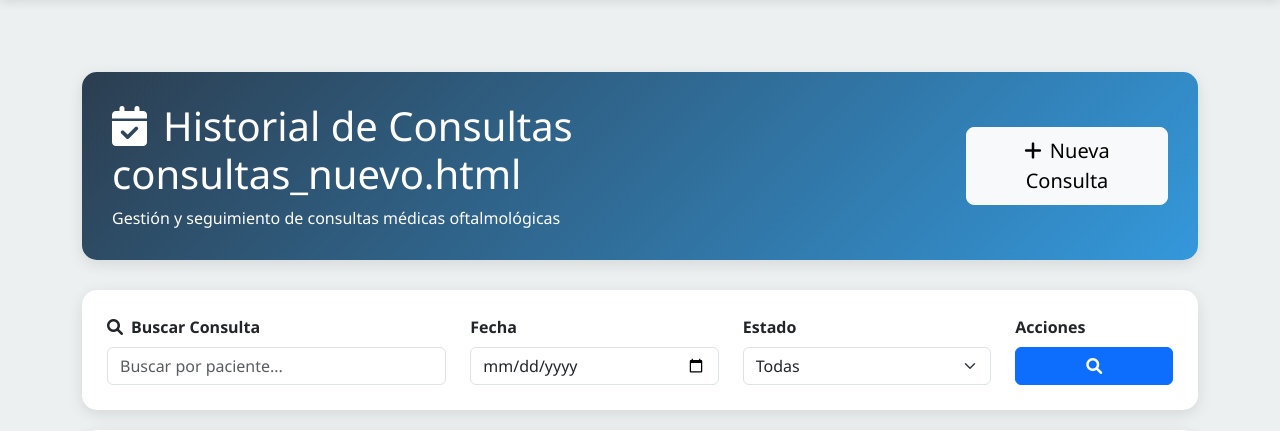
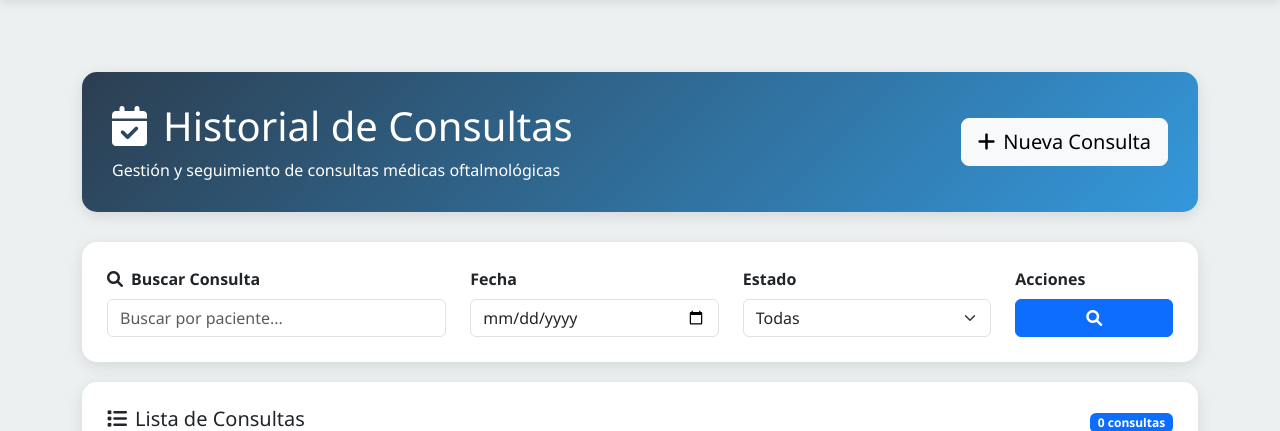
Before and after one commit to OrlandoDuocUc/oftalmetryc_sistema, a Flask app: page /consultas-nuevo in a window 1280 px wide. Shown: the part 56-487 px from the top of the page. Run offline with Flask 3, Linux system fonts and the light colour scheme; the visitor is signed in with stand-in values (Sample User, id 1); data that the repository does not hold is empty; some libraries are stand-ins or nearby versions.

Commit message:
Borrando palabras del front guias html

```diff
--- a/adapters/input/flask_app/templates/medical/consultas_nuevo.html
+++ b/adapters/input/flask_app/templates/medical/consultas_nuevo.html
@@ -51,7 +51,7 @@
     <div class="page-header">
         <div class="d-flex justify-content-between align-items-center">
             <div>
-                <h1><i class="fas fa-calendar-check me-3"></i>Historial de Consultas consultas_nuevo.html</h1>
+                <h1><i class="fas fa-calendar-check me-3"></i>Historial de Consultas</h1>
                 <p class="mb-0">Gestión y seguimiento de consultas médicas oftalmológicas</p>
             </div>
             <a href="{{ url_for('medical.ficha_clinica') }}" class="btn btn-light btn-lg">
--- a/adapters/input/flask_app/templates/medical/detalle_consulta.html
+++ b/adapters/input/flask_app/templates/medical/detalle_consulta.html
@@ -43,7 +43,7 @@
     <div class="page-header">
         <div class="d-flex justify-content-between align-items-center">
             <div>
-                <h1><i class="fas fa-file-medical-alt me-3"></i>Detalle de Consulta - detalle_consulta.html</h1>
+                <h1><i class="fas fa-file-medical-alt me-3"></i>Detalle de Consulta</h1>
                 <p class="mb-0" id="consultaSubtitle">Revisión completa de la ficha clínica</p>
             </div>
             <div>
```
